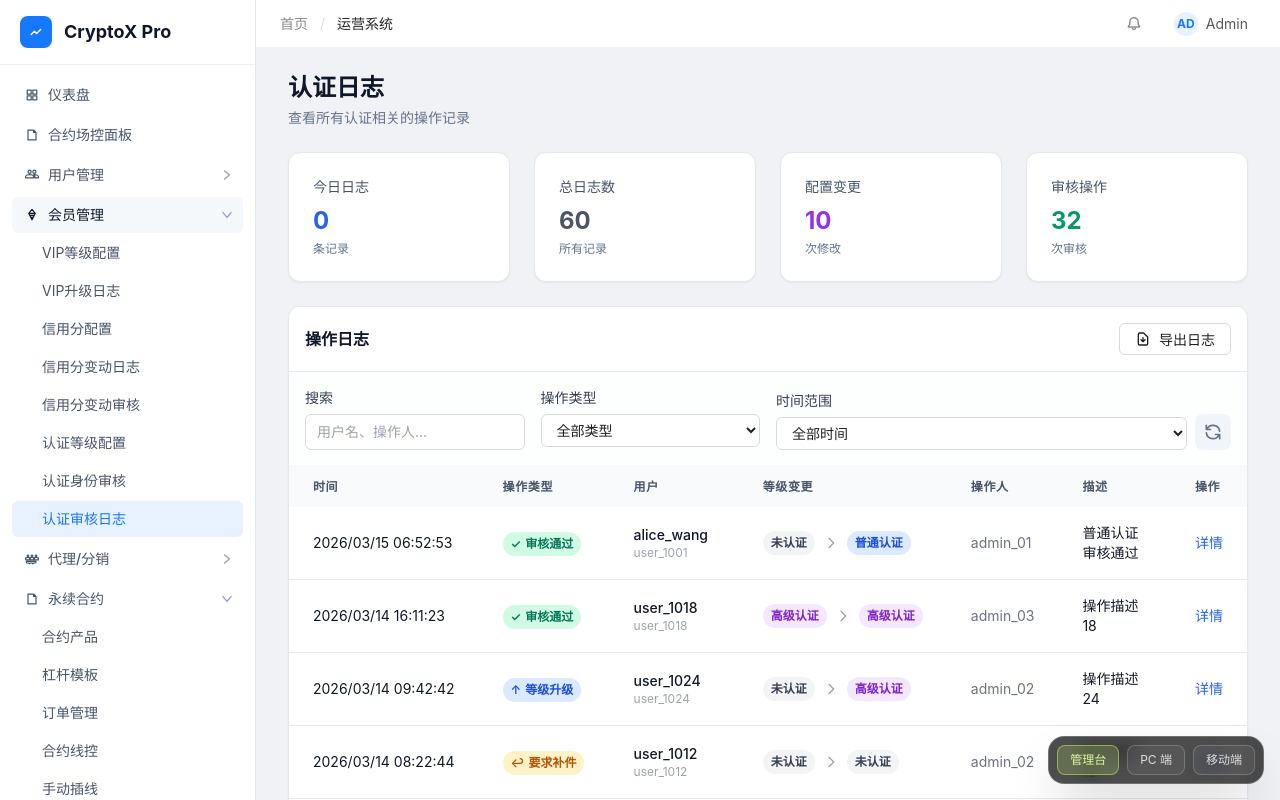
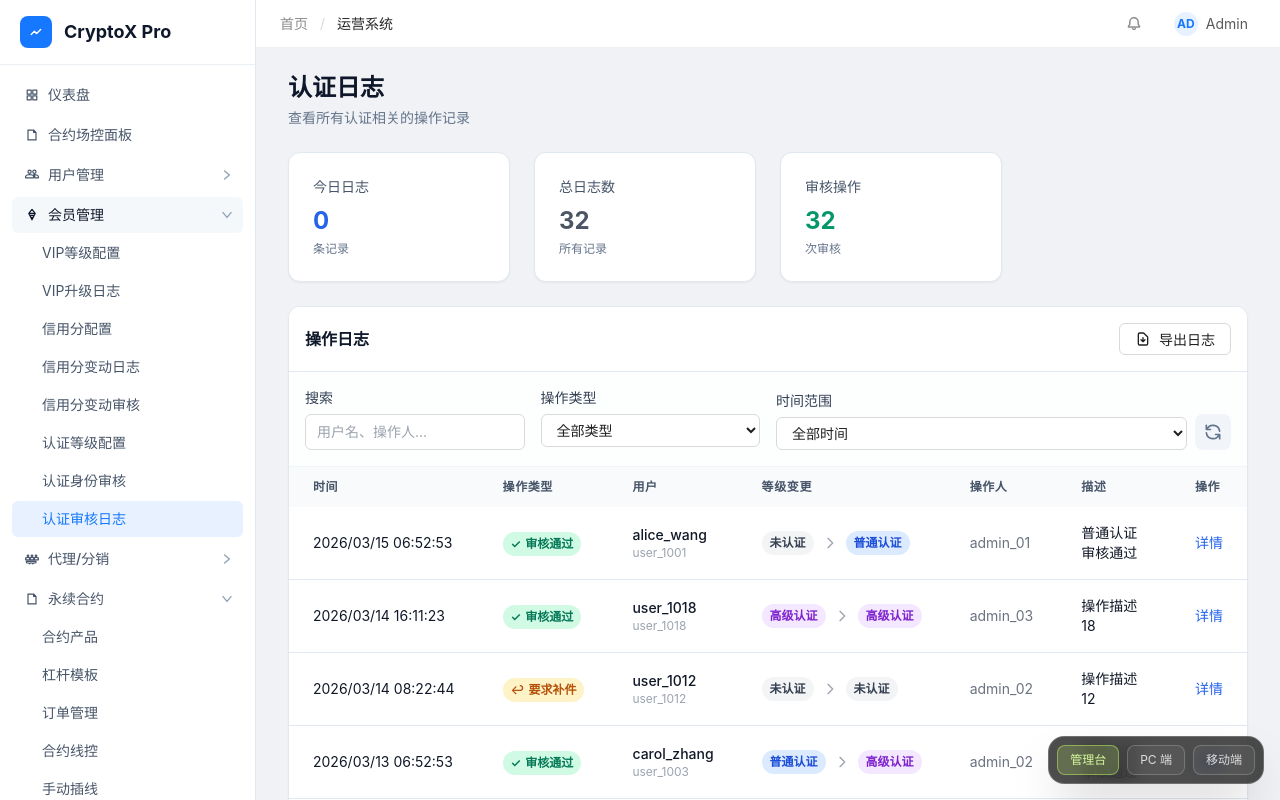
Before and after one commit to gloopai/fex-admin, a Vue app: page /admin/users/verification-log in a window 1280 px wide. Built offline with nearby package versions, Linux system fonts and the light colour scheme.

Commit message:
feat: udpate

```diff
--- a/src/pages/admin/user/VerificationLogPage.vue
+++ b/src/pages/admin/user/VerificationLogPage.vue
@@ -1,9 +1,9 @@
 <script setup>
 import { ref, computed, onMounted, watch, reactive } from 'vue'
-import { getVerificationLogs, verificationLogList } from '../../../admin/mock/verification'
+import { verificationLogList } from '../../../admin/mock/verification'
 import {
-  LOG_ACTION_TYPE_OPTIONS,
-  VERIFICATION_LEVEL_OPTIONS
+  LOG_ACTION_TYPE,
+  LOG_ACTION_TYPE_OPTIONS
 } from '../../../constants/verification'
 
 // 日志列表数据
@@ -23,20 +23,52 @@ const pagination = reactive({
 })
 
 const totalPages = computed(() => Math.ceil(pagination.total / pagination.pageSize))
+const visibleActionTypes = [
+  LOG_ACTION_TYPE.AUDIT_APPROVED,
+  LOG_ACTION_TYPE.AUDIT_REJECTED,
+  LOG_ACTION_TYPE.AUDIT_RESUBMIT
+]
+const actionTypeOptions = LOG_ACTION_TYPE_OPTIONS.filter((it) => visibleActionTypes.includes(it.value))
 
 // 获取数据
 const fetchLogs = async () => {
   loading.value = true
   try {
-    const { list, total } = await getVerificationLogs({
-      page: pagination.currentPage,
-      pageSize: pagination.pageSize,
-      searchKeyword: searchKeyword.value,
-      actionType: filterActionType.value,
-      dateRange: filterDateRange.value
-    })
-    logList.value = list
-    pagination.total = total
+    const keyword = searchKeyword.value.trim().toLowerCase()
+    const now = Date.now()
+    const ranges = {
+      today: 24 * 60 * 60 * 1000,
+      week: 7 * 24 * 60 * 60 * 1000,
+      month: 30 * 24 * 60 * 60 * 1000
+    }
+
+    let filtered = verificationLogList.filter((log) => visibleActionTypes.includes(log.actionType))
+
+    if (keyword) {
+      filtered = filtered.filter((log) =>
+        String(log.username || '').toLowerCase().includes(keyword)
+        || String(log.userId || '').toLowerCase().includes(keyword)
+        || String(log.operator || '').toLowerCase().includes(keyword)
+        || String(log.description || '').toLowerCase().includes(keyword)
+      )
+    }
+
+    if (filterActionType.value !== 'all') {
+      filtered = filtered.filter((log) => log.actionType === filterActionType.value)
+    }
+
+    if (filterDateRange.value !== 'all') {
+      const range = ranges[filterDateRange.value]
+      if (range) {
+        filtered = filtered.filter((log) => now - new Date(log.actionTime).getTime() <= range)
+      }
+    }
+
+    filtered.sort((a, b) => new Date(b.actionTime) - new Date(a.actionTime))
+    pagination.total = filtered.length
+    const start = (pagination.currentPage - 1) * pagination.pageSize
+    const end = start + pagination.pageSize
+    logList.value = filtered.slice(start, end)
   } catch (error) {
     console.error('获取认证日志失败:', error)
   } finally {
@@ -63,18 +95,18 @@ onMounted(fetchLogs)
 
 // 统计信息
 const statistics = computed(() => {
-  const total = verificationLogList.length
-  const today = verificationLogList.filter(log => {
+  const visibleLogs = verificationLogList.filter((log) => visibleActionTypes.includes(log.actionType))
+  const total = visibleLogs.length
+  const today = visibleLogs.filter(log => {
     const logDate = new Date(log.actionTime).toDateString()
     const nowDate = new Date().toDateString()
     return logDate === nowDate
   }).length
 
-  const configUpdates = verificationLogList.filter(log => log.actionType === 'config_update').length
-  const auditActions = verificationLogList.filter(log =>
-    log.actionType === 'audit_approved' ||
-    log.actionType === 'audit_rejected' ||
-    log.actionType === 'audit_resubmit'
+  const auditActions = visibleLogs.filter(log =>
+    log.actionType === LOG_ACTION_TYPE.AUDIT_APPROVED ||
+    log.actionType === LOG_ACTION_TYPE.AUDIT_REJECTED ||
+    log.actionType === LOG_ACTION_TYPE.AUDIT_RESUBMIT
   ).length
 
   return [
@@ -89,12 +121,6 @@ const statistics = computed(() => {
       value: total.toLocaleString(),
       trend: '所有记录',
       color: 'gray'
-    },
-    {
-      label: '配置变更',
-      value: configUpdates.toLocaleString(),
-      trend: '次修改',
-      color: 'purple'
     },
     {
       label: '审核操作',
@@ -127,16 +153,8 @@ const actionTypeConfig = {
     class: 'bg-amber-100 text-amber-700',
     icon: '↩'
   },
-  'level_upgrade': {
-    text: '等级升级',
-    class: 'bg-blue-100 text-blue-700',
-    icon: '↑'
-  },
-  'level_downgrade': {
-    text: '等级降级',
-    class: 'bg-orange-100 text-orange-700',
-    icon: '↓'
-  }
+  'level_upgrade': { text: '等级升级', class: 'bg-blue-100 text-blue-700', icon: '↑' },
+  'level_downgrade': { text: '等级降级', class: 'bg-orange-100 text-orange-700', icon: '↓' }
 }
 
 // 等级配置
@@ -298,7 +316,7 @@ const showToast = (message) => {
             >
               <option value="all">全部类型</option>
               <option
-                v-for="option in LOG_ACTION_TYPE_OPTIONS"
+                v-for="option in actionTypeOptions"
                 :key="option.value"
                 :value="option.value"
               >
@@ -442,7 +460,12 @@ const showToast = (message) => {
                   {{ selectedSiteInfo.username }}（{{ selectedSiteInfo.uid }}）的日志详情
                 </div>
                 <div class="mt-2 flex flex-wrap items-center gap-2 text-xs">
-                  <span class="rounded-full bg-slate-900 px-2.5 py-1 text-white">类型：{{ selectedSiteInfo.actionTypeText }}</span>
+                  <span
+                    class="rounded-full px-2.5 py-1 font-medium"
+                    :class="actionTypeConfig[selectedLog.actionType]?.class || 'bg-slate-100 text-slate-700'"
+                  >
+                    类型：{{ selectedSiteInfo.actionTypeText }}
+                  </span>
                   <span class="rounded-full bg-white px-2.5 py-1 text-slate-600 ring-1 ring-slate-200">时间：{{ selectedSiteInfo.actionTime }}</span>
                   <span class="rounded-full bg-white px-2.5 py-1 text-slate-600 ring-1 ring-slate-200">操作人：{{ selectedSiteInfo.operator }}</span>
                 </div>
```
